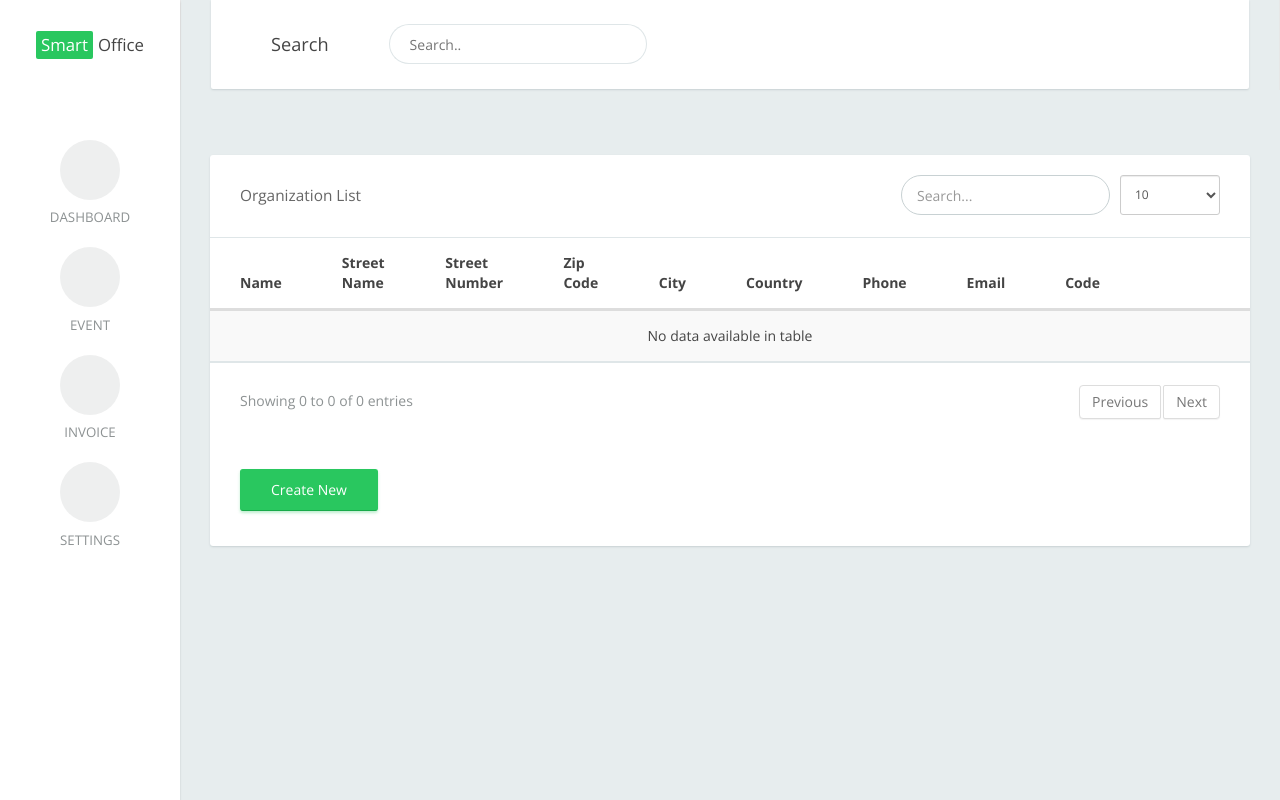
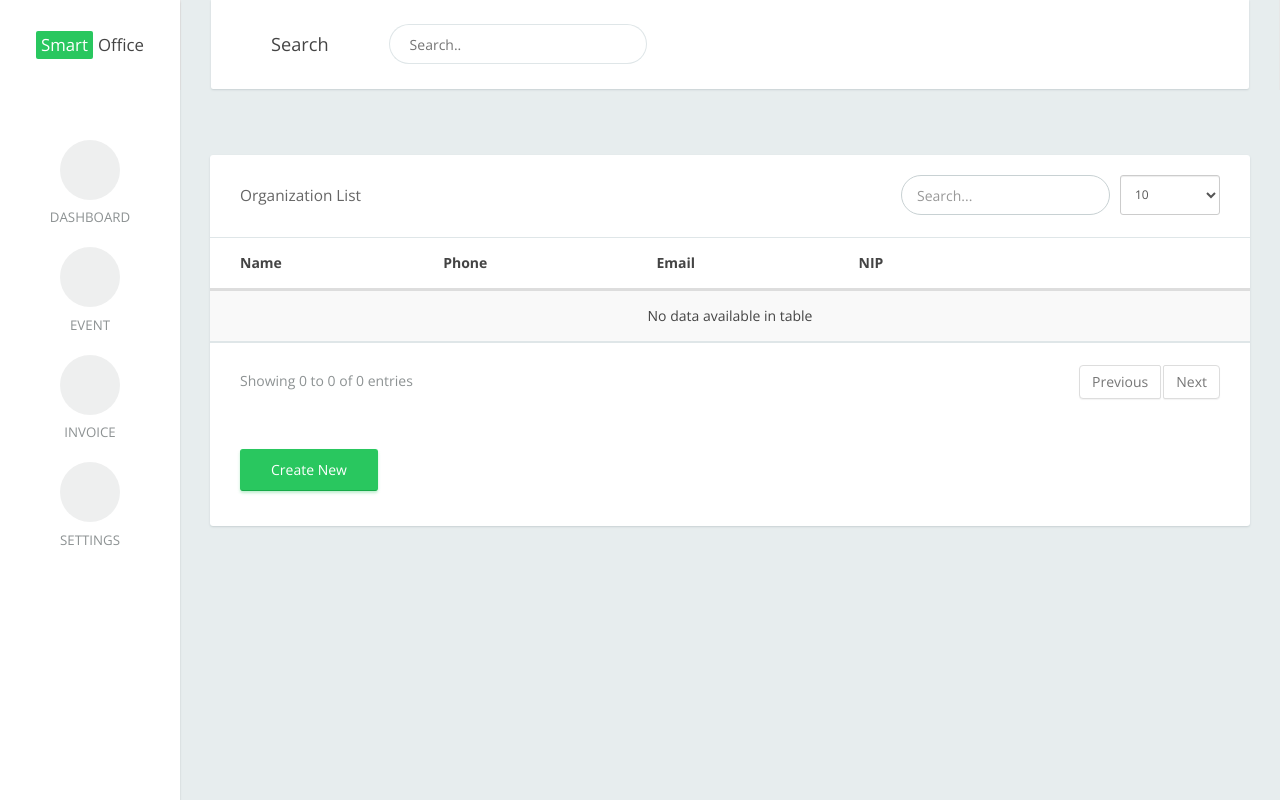
Before and after one commit to sprintbiz/logan, a Django app: page /organization/ in a window 1280 px wide. Run offline with Django 3.2, Linux system fonts and the light colour scheme; data that the repository does not hold is empty; parts of the project's set-up code (start-up, migrations or seed data) failed here and were passed over; some libraries are stand-ins or nearby versions; some web fonts are replaced.

Commit message:
Updated fields

```diff
--- a/invoice/templates/organization_list.html
+++ b/invoice/templates/organization_list.html
@@ -36,14 +36,9 @@
             <thead>
                 <tr>
                   <th>Name</th>
-                  <th>Street Name</th>
-                  <th>Street Number</th>
-                  <th>Zip Code</th>
-                  <th>City</th>
-                  <th>Country</th>
                   <th>Phone</th>
                   <th>Email</th>
-                  <th>Code</th>
+                  <th>NIP</th>
                   <th></th>
                   <th></th>
                 </tr>
@@ -52,14 +47,9 @@
               {% for organization in object_list %}
                 <tr>
                   <th scope="row"><a href="{% url 'organization-edit' organization.id %}">{{ organization.name }}</a></th>
-                  <td>{{ organization.street_name }}</td>
-                  <td>{{ organization.street_number }}</td>
-                  <td>{{ organization.zip_code }}</td>
-                  <td>{{ organization.city }}</td>
-                  <td>{{ organization.country }}</td>
                   <td>{{ organization.phone }}</td>
                   <td>{{ organization.email }}</td>
-                  <td>{{ organization.code }}</td>
+                  <td>{{ organization.org_nbr_1 }}</td>
                   <td><a href="{% url 'organization-delete' organization.id %}"><i class="fa fa-trash" aria-hidden="true"></i></a></td>
                   <td><a href="{% url 'organization-detail' organization.id %}"><i class="fa fa-info" aria-hidden="true"></i></a></td>
                 </tr>
```
